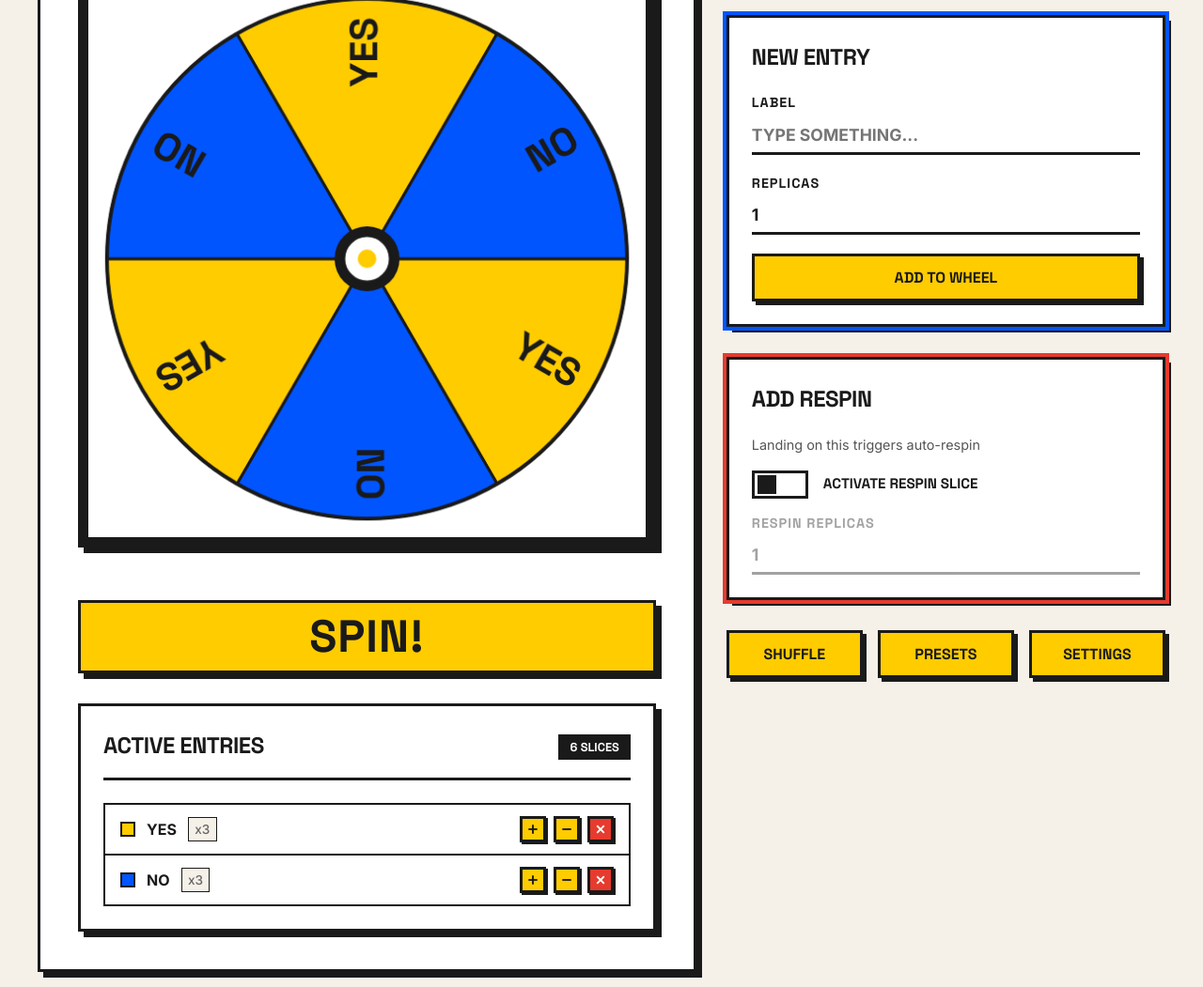
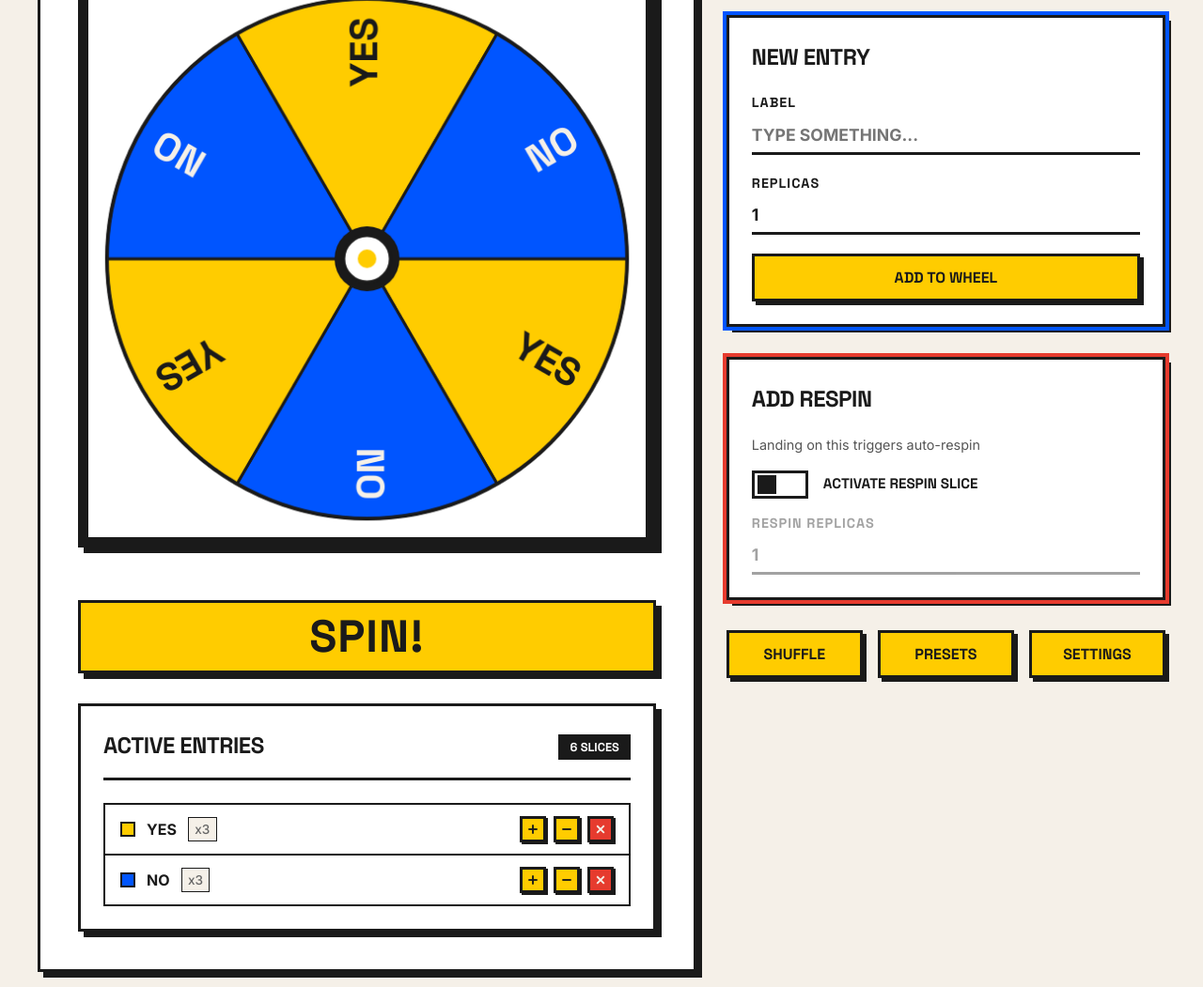
Before and after one commit to KJone1/spin-the-wheel, a plain HTML site: page index.html in a window 1280 px wide. Shown: the part 249-1300 px from the top of the page at 94% size. Drawn offline with Linux system fonts and the light colour scheme.

Commit message:
style: use brand off-white for text on blue slices and for red button icons/text

```diff
--- a/app.js
+++ b/app.js
@@ -236,7 +236,7 @@ function drawWheel() {
 
         ctx.textAlign = 'right';
         ctx.textBaseline = 'middle';
-        ctx.fillStyle = '#1a1a1a';
+        ctx.fillStyle = slice.color === '#0055ff' ? '#f5f0e8' : '#1a1a1a';
 
         const maxTextWidth = radius - 60;
 
--- a/style.css
+++ b/style.css
@@ -300,7 +300,7 @@ input:checked + .slider:before {
 
 .btn-red {
     background-color: var(--accent-red);
-    color: var(--white);
+    color: var(--background);
 }
 .btn-red:hover {
     background-color: var(--primary);
```
